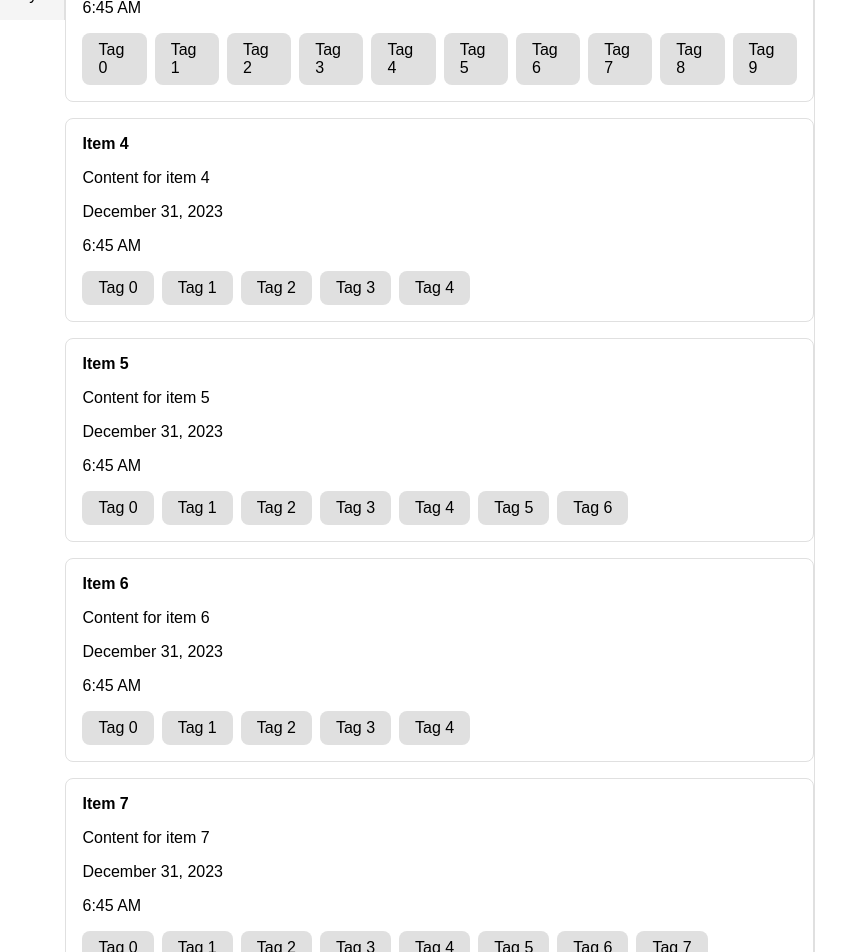
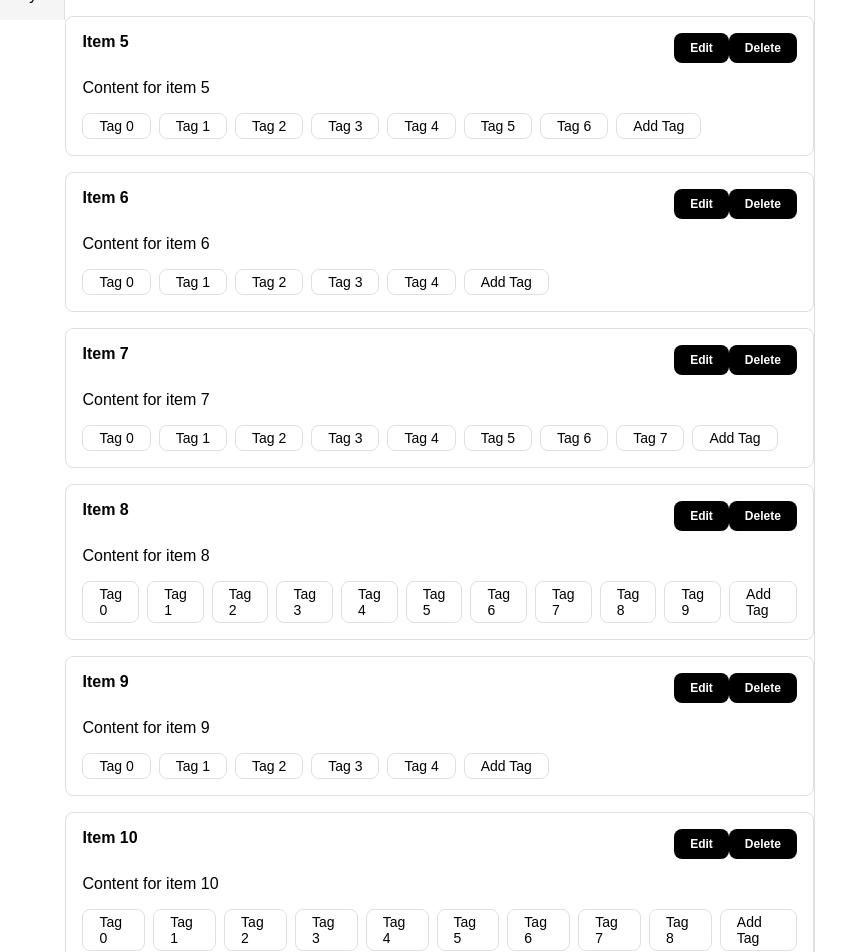
Before and after one commit to minischetti/journey, a Nuxt app in the folder vue/journey/: page /agenda in a window 1280 px wide. Shown: the part 780-1732 px from the top of the page, without its empty margins (92-938 px from the left). Built offline with nearby package versions, Linux system fonts and the light colour scheme.

Commit message:
Checkpoint

```diff
--- /dev/null
+++ b/vue/journey/app.css
@@ -0,0 +1,75 @@
+:root {
+    --font-sans: "Open Sans", sans-serif;
+    --font-serif: "Merriweather", serif;
+    --font-mono: "Roboto Mono", monospace;
+    --size-xs: 0.25rem;
+    --size-sm: 0.5rem;
+    --size-md: 0.75rem;
+    --size-lg: 1rem;
+    --size-xlg: 2rem;
+    --color-primary: #000;
+    --color-secondary: #fff;
+    --color-tertiary: #f5f5f5;
+}
+
+.flex {
+    display: flex;
+}
+
+.grid {
+    display: grid;
+}
+
+.row {
+    flex-direction: row;
+    grid-auto-flow: row;
+}
+
+.col {
+    flex-direction: column;
+    grid-auto-flow: column;
+}
+
+.center {
+    justify-content: center;
+    align-items: center;
+}
+
+.space-between {
+    justify-content: space-between;
+}
+
+body {
+    font-family: sans-serif;
+    margin: 0;
+    padding: 0;
+}
+
+button {
+    border: none;
+    background-color: #000;
+    color: #fff;
+    padding: 0.5rem 1rem;
+    border-radius: 0.5rem;
+    cursor: pointer;
+    font-size: var(--size-md);
+    font-weight: bold;
+}
+
+button.border {
+    background-color: transparent;
+    border: 1px solid #333;
+    color: #333;
+}
+
+.font-sm {
+    font-size: var(--size-sm);
+}
+
+.font-md {
+    font-size: var(--size-md);
+}
+
+.font-lg {
+    font-size: var(--size-lg);
+}
--- a/vue/journey/app.vue
+++ b/vue/journey/app.vue
@@ -22,25 +22,5 @@ const nav = () => [
   </NuxtLayout>
 </template>
 <style>
-body {
-  font-family: sans-serif;
-  margin: 0;
-  padding: 0;
-}
-
-button {
-  border: none;
-  background-color: #000;
-  font-size: 1rem;
-  color: #fff;
-  padding: 0.5rem 1rem;
-  border-radius: 0.5rem;
-  cursor: pointer;
-}
-
-button.border {
-  background-color: transparent;
-  border: 1px solid #333;
-  color: #333;
-}
+@import url("app.css");
 </style>
--- a/vue/journey/package.json
+++ b/vue/journey/package.json
@@ -15,6 +15,7 @@
     "vue-router": "^4.2.5"
   },
   "dependencies": {
+    "@phosphor-icons/vue": "^2.1.6",
     "@pinia/nuxt": "^0.5.1",
     "date-fns": "^3.0.6",
     "pinia": "^2.1.7"
--- a/vue/journey/pages/agenda.vue
+++ b/vue/journey/pages/agenda.vue
@@ -2,14 +2,22 @@
     <div class="container">
         <div class="items">
             <div v-for="item in items" :key="item.id" class="item">
-                <b>{{ item.title }}</b>
+                <div class="flex space-between">
+                    <b>{{ item.title }}</b>
+                    <div class="actions">
+                        <button>Edit</button>
+                        <button>Delete</button>
+                    </div>
+                </div>
                 <p>{{ item.content }}</p>
-                <p>{{ datefns.format(item.date, "MMMM d, yyyy") }}</p>
-                <p>{{ datefns.format(item.date, "h:mm a") }}</p>
+                <!-- <p>{{ datefns.format(item.date, "MMMM d, yyyy") }}</p> -->
+                <!-- <p>{{ datefns.format(item.date, "h:mm a") }}</p> -->
                 <div class="tags">
                     <div v-for="tag in item.tags" :key="tag" class="tag">
                         {{ tag }}
                     </div>
+                    <!-- Add tag button -->
+                    <div @click="addTag(item.id)" class="button tag">Add Tag</div>
                 </div>
             </div>
         </div>
@@ -20,6 +28,7 @@
 <script setup lang="ts">
     import { ref } from "vue";
     import * as datefns from "date-fns";
+    import {PhPencil} from "@phosphor-icons/vue";
 
     const date = ref(new Date());
 
@@ -54,6 +63,13 @@
         return items;
     };
     const items = ref(createMockItems());
+
+    const addTag = (id: number) => {
+        const item = items.value.find((item) => item.id === id);
+        if (item) {
+            item.tags.push(`Tag ${item.tags.length}`);
+        }
+    };
 </script>
 
 <style scoped>
@@ -76,11 +92,12 @@
     .tags {
         display: flex;
         gap: 0.5rem;
+        font-size: 14px;
     }
 
     .tag {
-        padding: 0.5rem 1rem;
+        padding: 0.25rem 1rem;
         border-radius: 0.5rem;
-        background-color: #e0e0e0;
+        border: 1px solid #e0e0e0;
     }
 </style>
```
Also changed, not shown: 1 other file (tests, documents, lock files or other folders).
